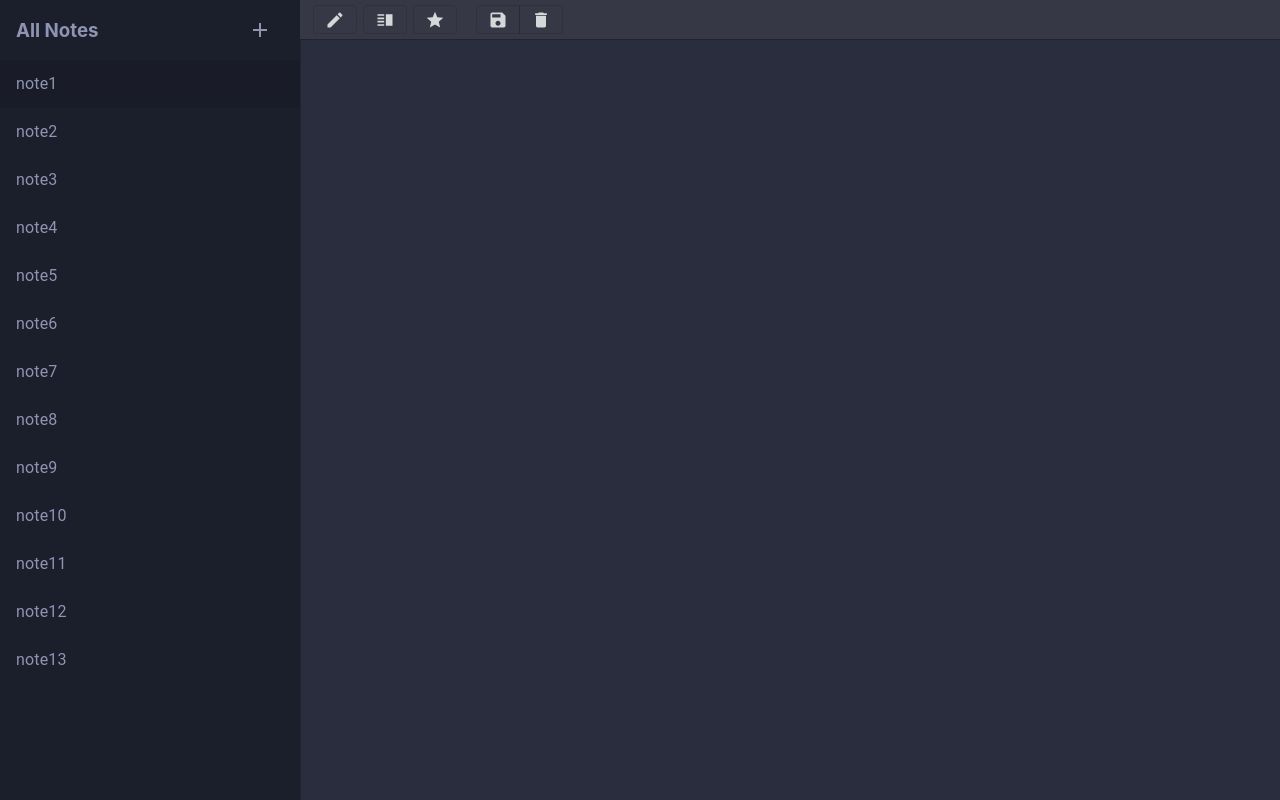
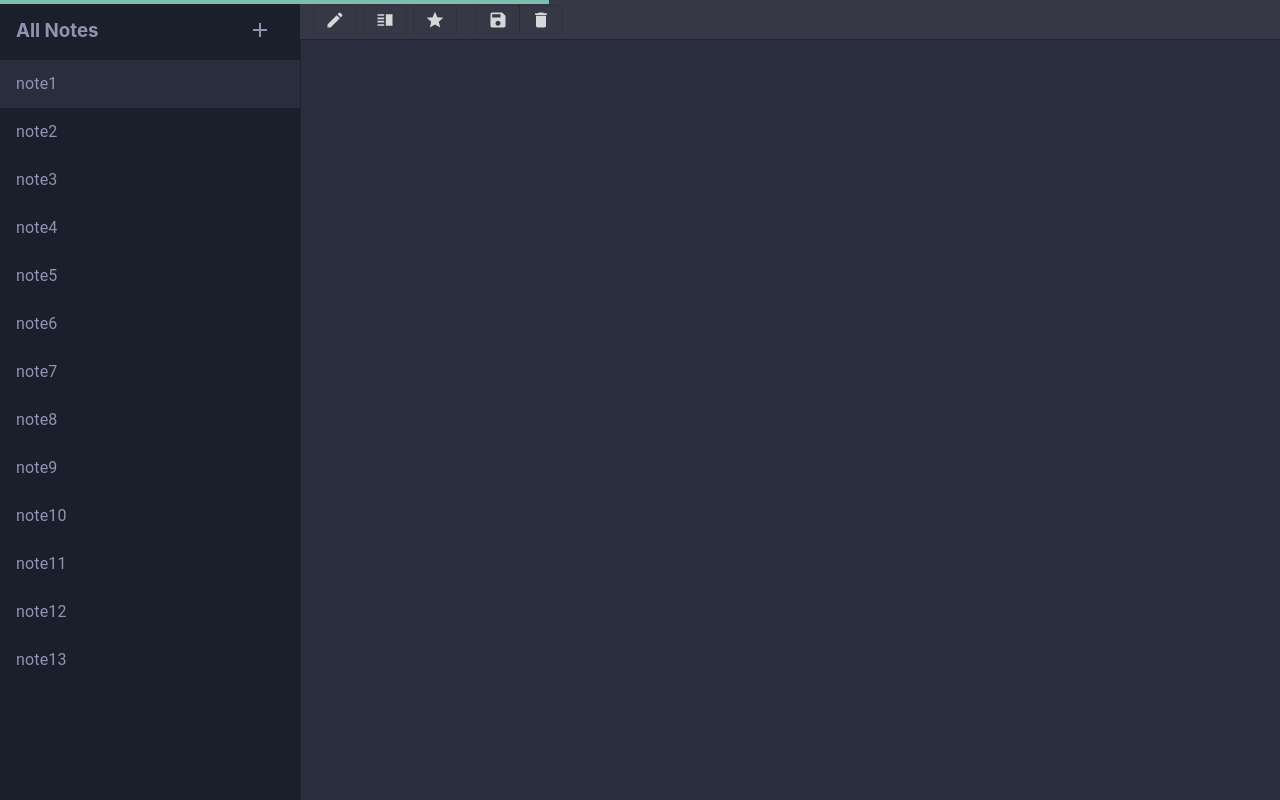
Before and after one commit to iSDestiny/markdown-v, a Next.js app: page / in a window 1280 px wide. Built offline with nearby package versions, Linux system fonts and the light colour scheme.

Commit message:
refactored code to use mui themes to override styles rather than overriding it directly in the component to make code more clean

```diff
--- a/pages/_app.tsx
+++ b/pages/_app.tsx
@@ -1,8 +1,15 @@
+import { ThemeProvider } from '@material-ui/core';
 import type { AppProps } from 'next/app';
+import React from 'react';
 import '../styles/globals.scss';
+import theme from '../styles/muiTheme';
 
 function MyApp({ Component, pageProps }: AppProps) {
-    return <Component {...pageProps} />;
+    return (
+        <ThemeProvider theme={theme}>
+            <Component {...pageProps} />
+        </ThemeProvider>
+    );
 }
 
 export default MyApp;
--- a/pages/index.tsx
+++ b/pages/index.tsx
@@ -6,29 +6,30 @@ import Preview from '../components/Preview';
 import Editor from '../components/Editor';
 import AddIcon from '@material-ui/icons/Add';
 import {
-    Drawer,
+    // Drawer,
+    LinearProgress,
     IconButton,
     List,
     ListItem,
     ListItemText,
-    makeStyles,
+    // makeStyles,
     Tooltip
 } from '@material-ui/core';
 
-const useListItemStyles = makeStyles((theme) => ({
-    root: {
-        backngroundColor: 'transparent',
-        '&:hover': {
-            backgroundColor: '#292D3E'
-        }
-    },
-    selected: {
-        backgroundColor: '#292D3E'
-    }
-}));
+// const useListItemStyles = makeStyles((theme) => ({
+//     root: {
+//         backngroundColor: 'transparent',
+//         '&:hover': {
+//             backgroundColor: '#292D3E'
+//         }
+//     },
+//     selected: {
+//         backgroundColor: '#292D3E'
+//     }
+// }));
 
 export default function Home() {
-    const listItemClasses = useListItemStyles();
+    // const listItemClasses = useListItemStyles();
     const [notes, setNotes] = useState([
         { id: 1, title: 'note1', content: '' },
         { id: 2, title: 'note2', content: '' },
@@ -67,6 +68,7 @@ export default function Home() {
                 <title>Markdown Notes</title>
                 <link rel="icon" href="/favicon.ico" />
             </Head>
+            <LinearProgress style={{ position: 'fixed', width: '100%' }} />
             <section className={classes['side-menu']}>
                 <header>
                     <h3>All Notes</h3>
@@ -80,10 +82,6 @@ export default function Home() {
                     {notes.map((note, index) => (
                         <ListItem
                             button
-                            classes={{
-                                root: listItemClasses.root,
-                                selected: listItemClasses.selected
-                            }}
                             key={note.id}
                             selected={index === current}
                             alignItems="flex-start"
--- /dev/null
+++ b/styles/muiTheme.ts
@@ -0,0 +1,30 @@
+import { createMuiTheme } from '@material-ui/core';
+
+// Material UI overrides
+const theme = createMuiTheme({
+    palette: {
+        primary: {
+            main: '#7cbfaf'
+        }
+    },
+    overrides: {
+        MuiLinearProgress: {
+            colorPrimary: {
+                backgroundColor: 'transparent'
+            }
+        },
+        MuiListItem: {
+            root: {
+                backgroundColor: 'transparent',
+                '&:hover': {
+                    backgroundColor: '#292D3E !important'
+                },
+                '&$selected': {
+                    backgroundColor: '#292D3E'
+                }
+            }
+        }
+    }
+});
+
+export default theme;
```
